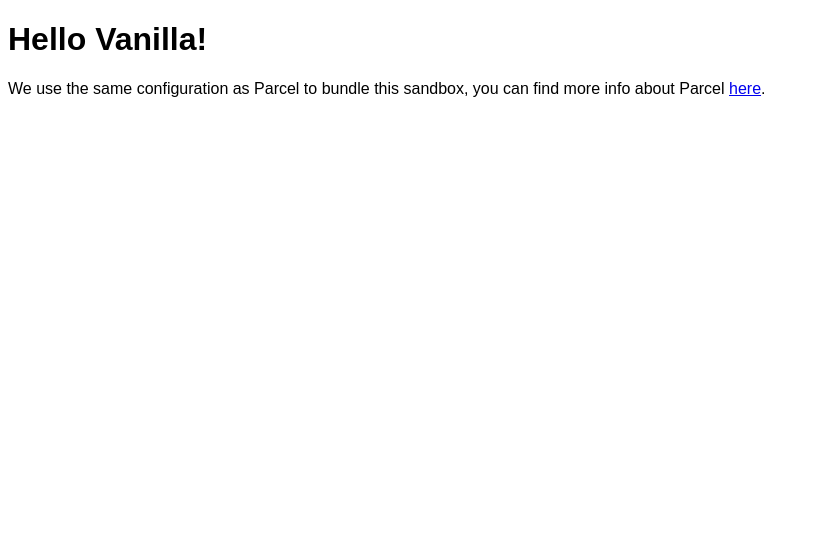
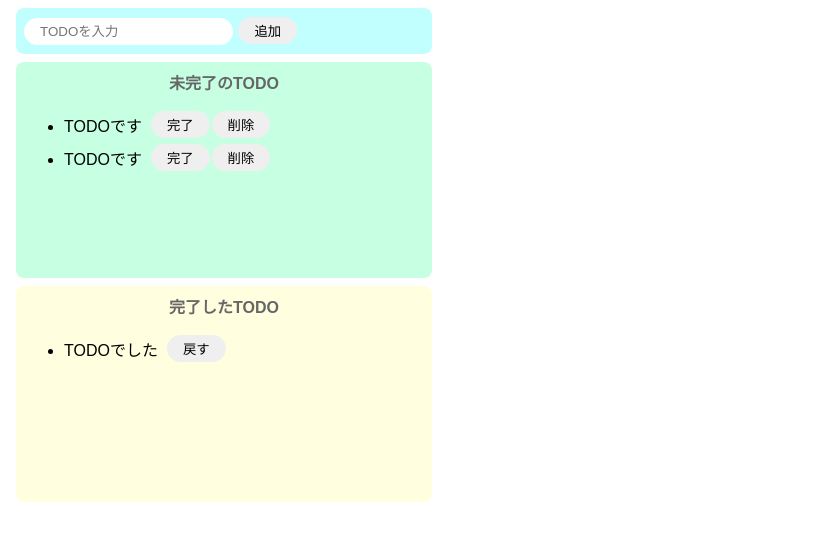
Before and after one commit to goriate-0/ToDoApp.js_vanilla, a website built with Parcel: page index.html in a window 1280 px wide. Shown: the whole page, without its empty margins (0-819 px from the left). Built offline with nearby package versions, Linux system fonts and the light colour scheme.

Commit message:
gitに反映されてない？ 前のことだしよくわからない

```diff
--- a/index.html
+++ b/index.html
@@ -1,16 +1,39 @@
 <!DOCTYPE html>
 <html>
+  <head>
+    <title>todoapp.js_vanilla</title>
+    <meta charset="UTF-8" />
+  </head>
 
-<head>
-	<title>Parcel Sandbox</title>
-	<meta charset="UTF-8" />
-</head>
-
-<body>
-	<div id="app"></div>
-
-	<script src="src/index.js">
-	</script>
-</body>
-
+  <body>
+    <div class="input-area">
+      <input id="add-text" placeholder="TODOを入力" />
+      <button id="add-button">追加</button>
+    </div>
+    <div class="incomplete-area">
+      <p class="title">未完了のTODO</p>
+      <ul id="incomplete-list">
+        <div class="list-row">
+          <li>TODOです</li>
+          <button>完了</button>
+          <button>削除</button>
+        </div>
+        <div class="list-row">
+          <li>TODOです</li>
+          <button>完了</button>
+          <button>削除</button>
+        </div>
+      </ul>
+    </div>
+    <div class="complete-area">
+      <p class="title">完了したTODO</p>
+      <ul>
+        <div class="list-row">
+          <li>TODOでした</li>
+          <button>戻す</button>
+        </div>
+      </ul>
+    </div>
+    <script src="src/index.js"></script>
+  </body>
 </html>
--- a/src/index.js
+++ b/src/index.js
@@ -1,10 +1,41 @@
 import "./styles.css";
 
-document.getElementById("app").innerHTML = `
-<h1>Hello Vanilla!</h1>
-<div>
-  We use the same configuration as Parcel to bundle this sandbox, you can find more
-  info about Parcel
-  <a href="https://parceljs.org" target="_blank" rel="noopener noreferrer">here</a>.
-</div>
-`;
+const onClickAdd = () => {
+  // テキストボックスの値を取得し、初期化する
+  const inputText = document.getElementById("add-text").value;
+  document.getElementById("add-text").value = "";
+
+  // div生成
+  const div = document.createElement("div");
+  div.className = "list-row";
+
+  // liタグを生成
+  const li = document.createElement("li");
+  li.innerText = inputText;
+
+  // button（完了）タグを生成
+  const completeButton = document.createElement("button");
+  completeButton.innerText = "完了";
+  completeButton.addEventListener("click", () => {
+    alert("完了");
+  });
+
+  // button（削除）タグを生成
+  const deleteButton = document.createElement("button");
+  deleteButton.innerText = "削除";
+  deleteButton.addEventListener("click", () => {
+    // 押された削除ボタンの親タグ(div)を未完了リストから削除
+  });
+
+  // divタグの子要素として各要素を設定する
+  div.appendChild(li);
+  div.appendChild(completeButton);
+  div.appendChild(deleteButton);
+
+  // 未完了リストに追加
+  document.getElementById("incomplete-list").appendChild(div);
+};
+
+document
+  .getElementById("add-button")
+  .addEventListener("click", () => onClickAdd());
--- a/src/styles.css
+++ b/src/styles.css
@@ -1,3 +1,67 @@
 body {
   font-family: sans-serif;
 }
+
+input {
+  border-radius: 16px;
+  border: none;
+  padding: 6px 16px;
+  outline: none;
+}
+
+button {
+  border-radius: 16px;
+  border: none;
+  padding: 4px 16px;
+  margin: 1px;
+}
+
+button:hover {
+  background-color: #ff7fff;
+  color: #fff;
+  cursor: pointer;
+}
+
+li {
+  margin-right: 8px;
+}
+
+.input-area {
+  background-color: #c1ffff;
+  width: 400px;
+  height: 30px;
+  padding: 8px;
+  margin: 8px;
+  border-radius: 8px;
+}
+
+.incomplete-area {
+  background-color: #c6ffe2;
+  width: 400px;
+  min-height: 200px;
+  padding: 8px;
+  margin: 8px;
+  border-radius: 8px;
+}
+
+.complete-area {
+  background-color: #ffffe0;
+  width: 400px;
+  min-height: 200px;
+  padding: 8px;
+  margin: 8px;
+  border-radius: 8px;
+}
+
+.title {
+  text-align: center;
+  margin-top: 0;
+  font-weight: bold;
+  color: #666;
+}
+
+.list-row {
+  display: flex;
+  align-items: center;
+  padding-bottom: 4px;
+}
```
Also changed, not shown: package.json (+6 -4 lines).
